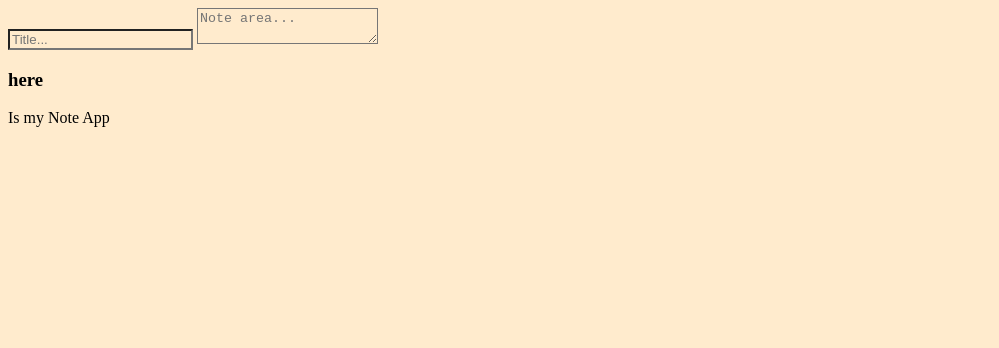
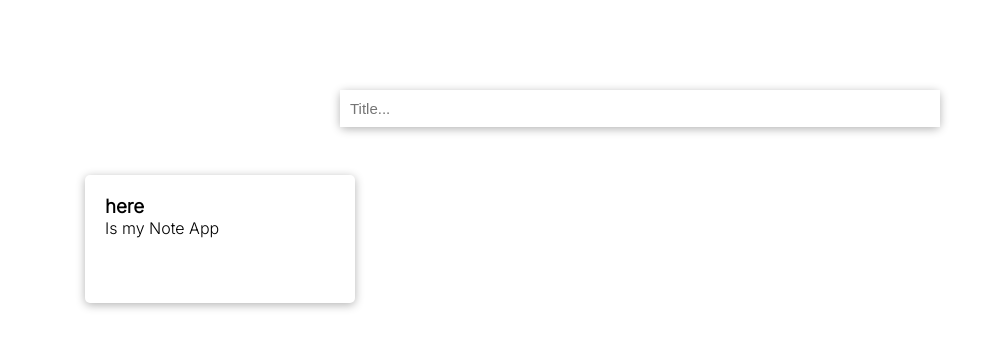
Before and after one commit to Nur-farah/Keep-note-clone, a plain HTML site: page index.html in a window 1280 px wide. Shown: the whole page, without its empty margins (0-999 px from the left). Drawn offline with Linux system fonts and the light colour scheme.

Commit message:
designed page

```diff
--- a/style.css
+++ b/style.css
@@ -1,4 +1,99 @@
+@import url('https://fonts.googleapis.com/css2?family=Inter:wght@300&display=swap');
+
 
 *{
-    background-color: blanchedalmond;
+    margin: 0;
+    padding: 0;
+    box-sizing: border-box;
 }
+
+body{
+    font-family: 'inter', sans-serif;
+}
+
+.container{
+    display: flex;
+    justify-content: center;
+    align-items: center;
+    flex-direction: column;
+    margin-top: 50px;
+}
+
+.note-aria{
+    background: #fff;
+    display: flex;
+    flex-direction: column;
+    justify-content: center;
+    align-items: center;
+    margin: 40px;
+    width: 600px;
+    border-radius: 5px;
+    box-shadow: 0px 2px 10px rgba(0,0,0,0.3);
+}
+
+.title{
+    width: 100%;
+    padding: 10px;
+    display: block;
+    outline: none;
+    border: none;
+    font-size: 15px;
+    text-align: left;
+}
+
+.note-text{
+    padding: 10px 15px;
+    display: block;
+    width: 100%;
+    margin-bottom: 10px;
+    border: none;
+    outline: none;
+    font-size: 18px;
+    display: none;
+}
+
+#notes{
+    position: relative;
+    max-width: 1200px;
+    display: grid;
+    grid-template-columns: repeat(4,1fr);
+    grid-gap: 10px;
+    align-items: center;
+}
+
+.note{
+    position: relative;
+    margin-top: 8px;
+    vertical-align: middle;
+    width: 270px;
+    border-radius: 5px;
+    padding: 20px;
+    box-shadow: 0px 2px 10px rgba(0,0,0,0.3);
+}
+
+.note p{
+    padding-bottom: 25px;
+    word-wrap: break-word;
+}
+.note i{
+    visibility: hidden;
+}
+
+.note i.show{
+    position: relative;
+    top: 90%;
+    left: 90%;
+    color: aquamarine;
+    font-size: 50px;
+    visibility: visible;
+}
+
+.note:hover{
+    box-shadow: 0 2px 10px rgba(71,71,71,0.4);
+}
+
+@media screen and (max-width:600px) {
+    #notes{
+        grid-template-columns: 1fr;
+    }
+}
```
